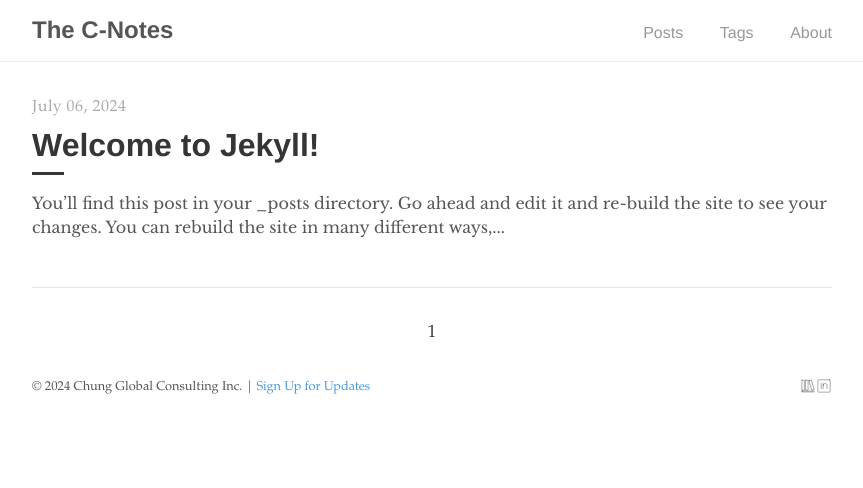
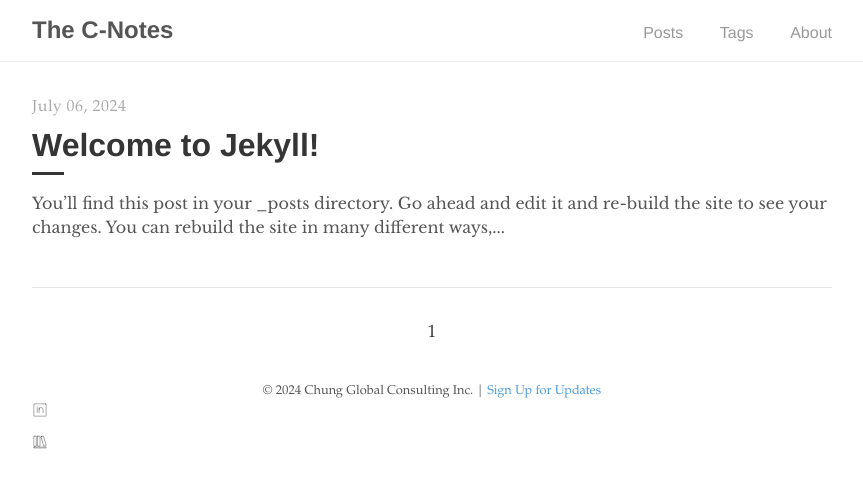
Before and after one commit to colinyjchung/cnotes, a Jekyll site: the page built from index.html, in a window 1280 px wide. Shown: the top 488 px of the page, without its empty margins (208-1071 px from the left). Built offline with Jekyll 4.4.1, drawn with Linux system fonts in a browser that asks for light colours; the list of posts is cut into pages by our own code.

Commit message:
Update footer.html

```diff
--- a/_includes/footer.html
+++ b/_includes/footer.html
@@ -1,8 +1,10 @@
 <footer>
   <span>
-    <div style="float:left;">&copy; <time datetime="{{ site.time }}">{{ site.time | date: '%Y' }}</time> Chung Global Consulting Inc. | <a href="http://notes.colinchung.com/signup/">Sign Up for Updates</a></div>
+    &copy; <time datetime="{{ site.time }}">{{ site.time | date: '%Y' }}</time> Chung Global Consulting Inc. | <a href="http://notes.colinchung.com/signup/">Sign Up for Updates</a>
+  </span>
 
-    <div style="float:right;"><a href="https://www.linkedin.com/in/colinyjchung/" target="_blank"><img src="https://raw.githubusercontent.com/colinyjchung/cnotes/dc1ce885413aa3db8c5250a9e882cfb7e67aeff1/assets/linkedin.svg" width="16px"></a></div>
-    <div style="float:right;"><a href="https://app.thestorygraph.com/profile/colinyjchung" target="_blank"><img src="https://raw.githubusercontent.com/colinyjchung/cnotes/465ae22b048ec7a3ef3793e61a30726de4e1659a/assets/storygraph.svg" width="16px"></a></div>
-  </span>
+<a href="https://www.linkedin.com/in/colinyjchung/" target="_blank"><img src="https://raw.githubusercontent.com/colinyjchung/cnotes/dc1ce885413aa3db8c5250a9e882cfb7e67aeff1/assets/linkedin.svg" width="16px" style="float:center;"></a>
+
+  <a href="https://app.thestorygraph.com/profile/colinyjchung" target="_blank"><img src="https://raw.githubusercontent.com/colinyjchung/cnotes/465ae22b048ec7a3ef3793e61a30726de4e1659a/assets/storygraph.svg" width="16px" style="float:center;"></a>
+
 </footer>
```
